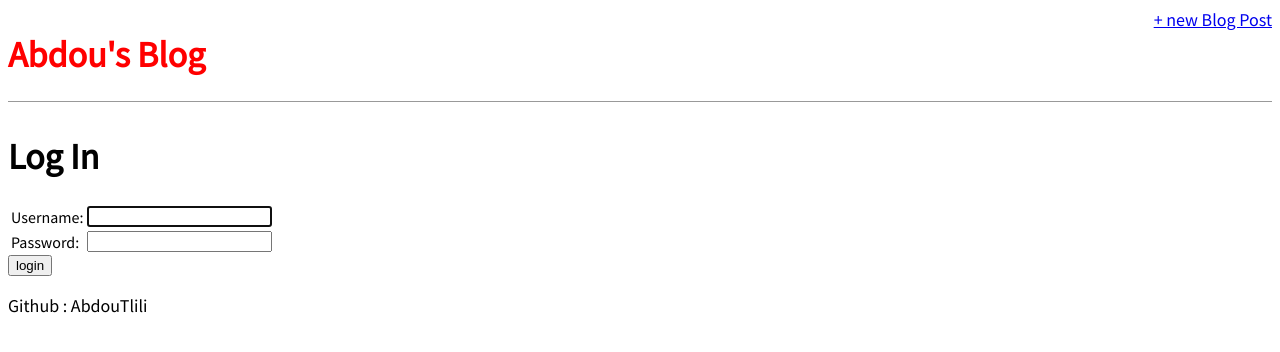
After one commit to AbdouTlili/dj-blog, a Django app: page /accounts/login/ in a window 1280 px wide. The commit adds this page. Shown: the top 352 px of the page. Run offline with Django 3.2, Linux system fonts and the light colour scheme.

Commit message:
adding account operations views and urls for : login,logout,password changing.. +  the login templates and login_redirect_url in settings.py

```diff
--- a/dj_blog/settings.py
+++ b/dj_blog/settings.py
@@ -121,3 +121,4 @@ USE_TZ = True
 
 STATIC_URL = '/static/'
 STATICFILES_DIRS = [os.path.join(BASE_DIR,'static')]
+LOGIN_REDIRECT_URL = 'home'
--- a/dj_blog/urls.py
+++ b/dj_blog/urls.py
@@ -18,6 +18,8 @@ from django.urls import path
 from django.urls import include
 
 urlpatterns = [
+    path('accounts/',include('django.contrib.auth.urls')),
     path('admin/', admin.site.urls),
     path('',include('blog.urls')),
+
 ]
--- a/templates/post_detail.html
+++ b/templates/post_detail.html
@@ -12,5 +12,4 @@
 <a href="{% url 'post_edit' post.pk %}">-edit post</a>|<a href="{% url 'post_delete' post.pk %}"> -delete this post</a>
 
 
-
 {% endblock content %}
--- /dev/null
+++ b/templates/registration/login.html
@@ -0,0 +1,26 @@
+
+{% extends 'base.html' %}
+
+{% block content %}
+
+<div style="align-items: center;">
+    <h1>Log In</h1>
+    <form action="" method="post">
+        {% csrf_token %}
+        <table>
+        <tr>
+            <td>{{ form.username.label_tag }}</td>
+            <td>{{ form.username }}</td>
+        </tr>
+        <tr>
+            <td>{{ form.password.label_tag }}</td>
+            <td>{{ form.password }}</td>
+        </tr>
+        </table>
+
+        <input type="submit" value="login">
+
+    </form>
+</div>
+
+{% endblock content %}
```
